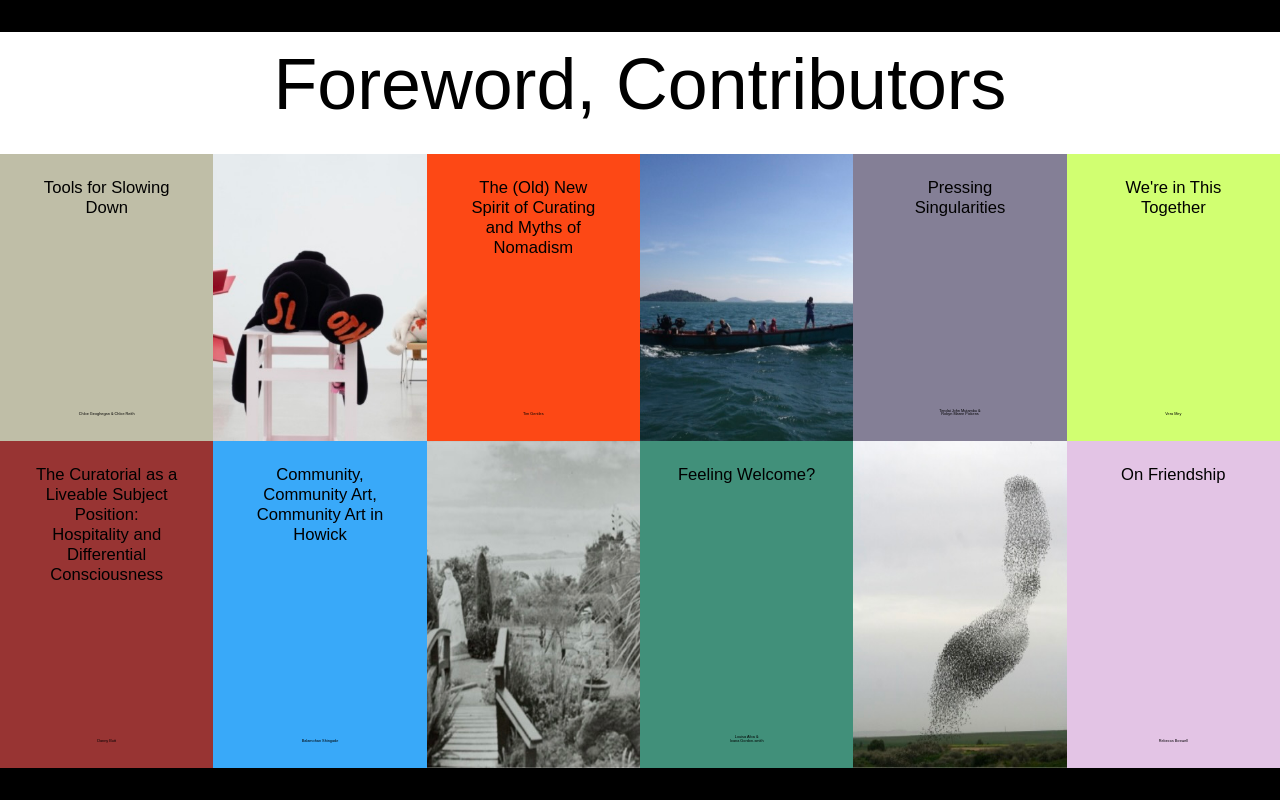
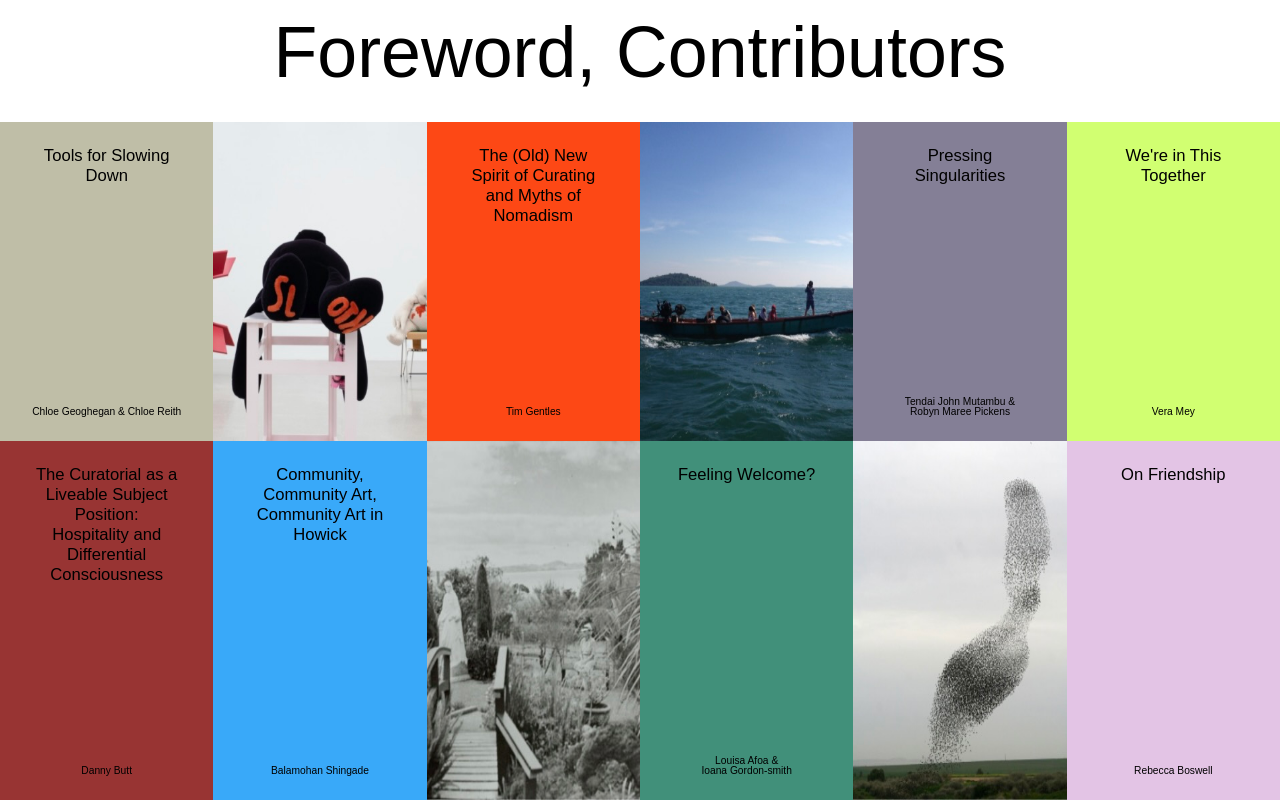
Before and after one commit to prgrmr-l/nomad-coders_css-challenge-4, a plain HTML site: page index.html in a window 1280 px wide. Drawn offline with nearby package versions, Linux system fonts and the light colour scheme.

Commit message:
Update style.css

```diff
--- a/style.css
+++ b/style.css
@@ -16,7 +16,7 @@ body {
   grid-template-rows: repeat(auto-fit, minmax(max-content, 1fr));
   width: 100%;
   height: 15.3vh;
-  margin-top: 4vh;
+  /* margin-top: 4vh; */
   align-items: center;
   justify-items: center;
 }
@@ -32,8 +32,8 @@ body {
   grid-template-rows: repeat(auto-fit, minmax(min-content, 1fr));
   grid-template-columns: repeat(6, minmax(min-content, 1fr));
   width: 100%;
-  height: 76.7vh;
-  margin-bottom: 4vh;
+  height: 84.7vh;
+  /* margin-bottom: 4vh; */
 }
 
 .bttm-box {
@@ -104,5 +104,5 @@ body {
 
 .picBttm {
   display: grid;
-  font-size: 0.3vw;
+  font-size: 0.8vw;
 }
```
